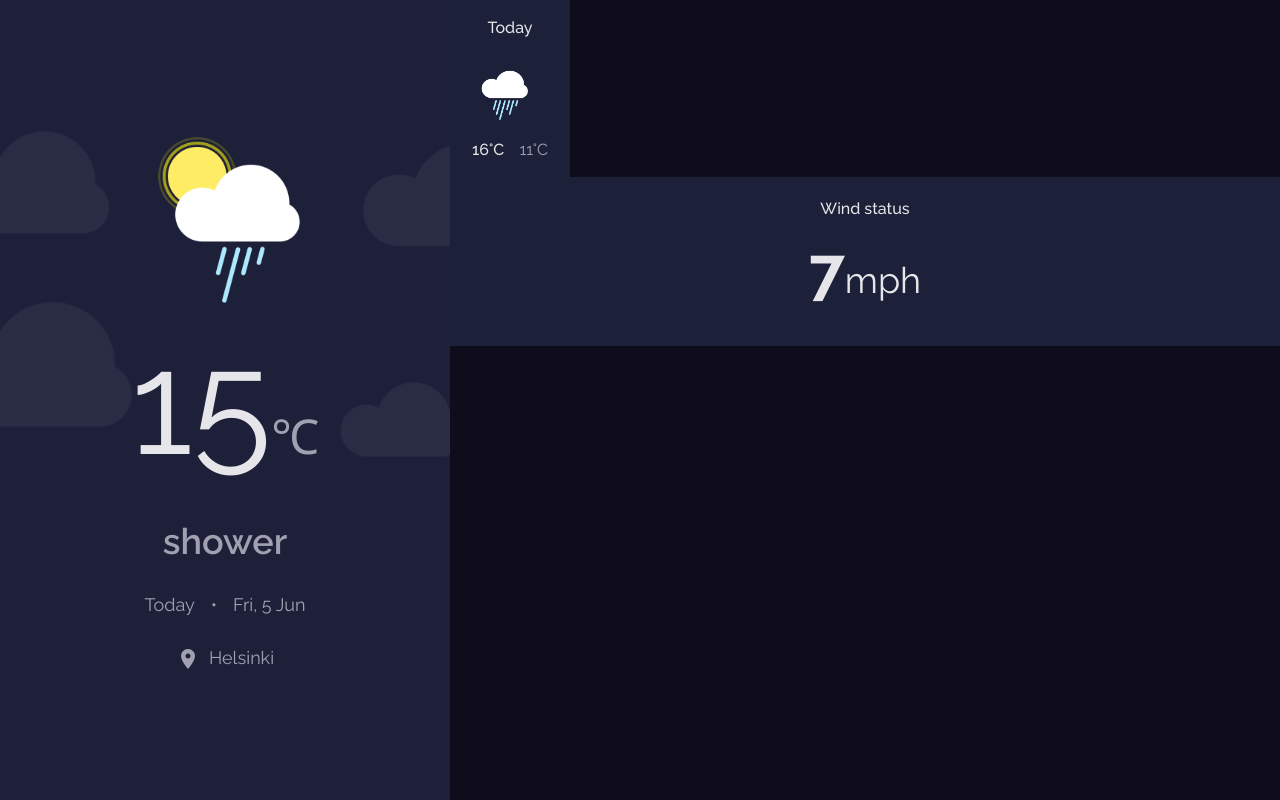
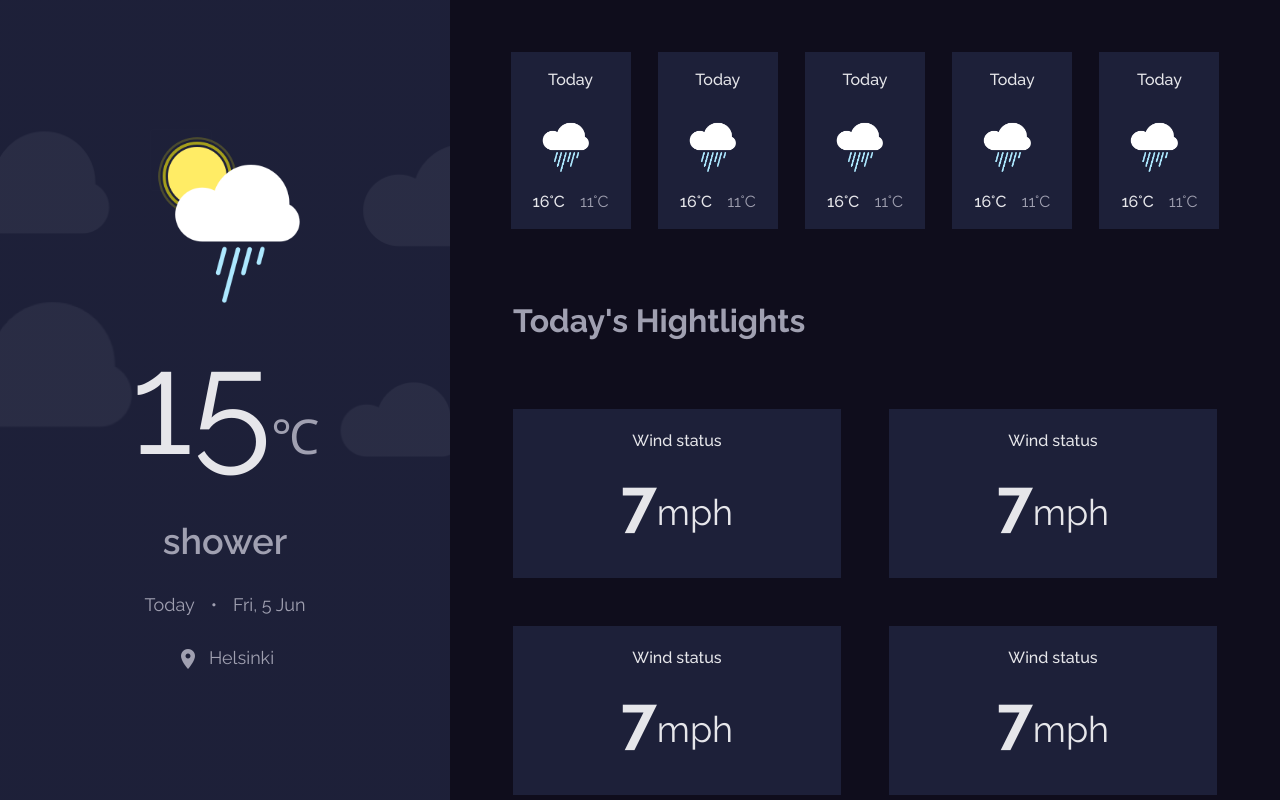
Before and after one commit to shakthi2003gh/DevChallenges-WeatherApp, a React (Create React App) app: page / in a window 1280 px wide. Built offline with nearby package versions, Linux system fonts and the light colour scheme.

Commit message:
Add right side

```diff
--- a/src/section/right.jsx
+++ b/src/section/right.jsx
@@ -13,8 +13,29 @@ const Wrapper = ({ a, b }) => {
 const RightSide = () => {
   return (
     <div className="right">
-      <WeatherCard when="today" status="HeavyRain" min="11°C" max="16°C" />
-      <HighLightCard title="Wind status" result={<Wrapper a="7" b="mph" />} />
+      <div className="weather-section">
+        {[...Array(5)].map((a, i) => (
+          <WeatherCard
+            key={i}
+            when="today"
+            status="HeavyRain"
+            min="11°C"
+            max="16°C"
+          />
+        ))}
+      </div>
+
+      <div className="highlights-section">
+        <h1>Today's Hightlights </h1>
+
+        {[...Array(4)].map((a, i) => (
+          <HighLightCard
+            key={i}
+            title="Wind status"
+            result={<Wrapper a="7" b="mph" />}
+          />
+        ))}
+      </div>
     </div>
   );
 };
--- a/src/styles/index.scss
+++ b/src/styles/index.scss
@@ -23,7 +23,15 @@ body {
 }
 
 #root {
-  @media (min-width: 678px) {
+  @media (min-width: $big-device) {
     display: flex;
   }
 }
+
+::-webkit-scrollbar {
+  width: 5px;
+}
+
+::-webkit-scrollbar-thumb {
+  background-color: $clr-secondary;
+}
--- a/src/styles/leftSide.scss
+++ b/src/styles/leftSide.scss
@@ -25,7 +25,7 @@
   .weather-icon {
     width: 150px;
     height: 174px;
-    margin-top: 2rem;
+    margin-top: 4rem;
   }
 
   .temperture {
@@ -55,12 +55,14 @@
     display: flex;
     justify-content: center;
     gap: 9px;
-    margin: 1rem 0 2rem;
+    margin: 1rem 0 4rem;
   }
 
-  @media (min-width: 678px) {
+  @media (min-width: $big-device) {
     min-width: 450px;
     width: 40vw;
     max-width: 500px;
+    height: 100vh;
+    overflow-y: auto;
   }
 }
--- a/src/styles/rightSide.scss
+++ b/src/styles/rightSide.scss
@@ -1,6 +1,42 @@
+@use "variables" as *;
 @forward "cards";
 
 .right {
   width: 100%;
   height: 100vh;
+
+  .weather-section {
+    display: grid;
+    grid-template-columns: repeat(auto-fit, minmax(120px, 1fr));
+    justify-items: center;
+    gap: 26px;
+    max-width: 818px;
+    margin-inline: auto;
+    padding: 52px 54px;
+  }
+
+  .highlights-section {
+    display: grid;
+    gap: 32px;
+    width: 90%;
+    max-width: 1170px;
+    padding-bottom: 3rem;
+    margin-inline: auto;
+  }
+
+  @media (min-width: $big-device) {
+    overflow-y: auto;
+
+    .highlights-section {
+      grid-template-columns: repeat(2, 1fr);
+      place-content: center;
+      gap: 48px;
+      max-width: 704px;
+      margin-inline: auto;
+
+      h1 {
+        grid-column: span 2;
+      }
+    }
+  }
 }
--- a/src/styles/variables.scss
+++ b/src/styles/variables.scss
@@ -11,3 +11,5 @@ $lg-left-bg: linear-gradient(
   rgba(30, 33, 58, 0.95) 100%,
   rgba(30, 33, 58, 0.95) 100%
 );
+
+$big-device: 1200px;
```
